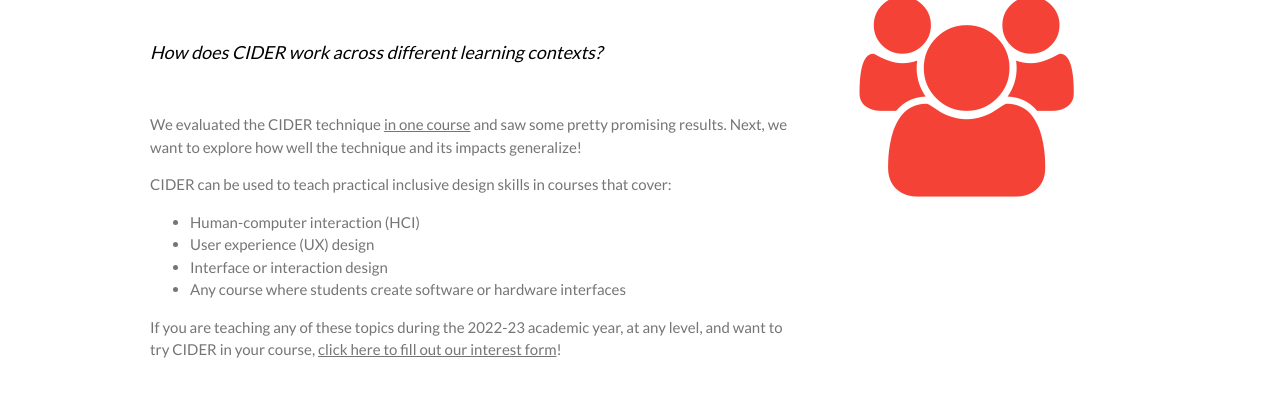
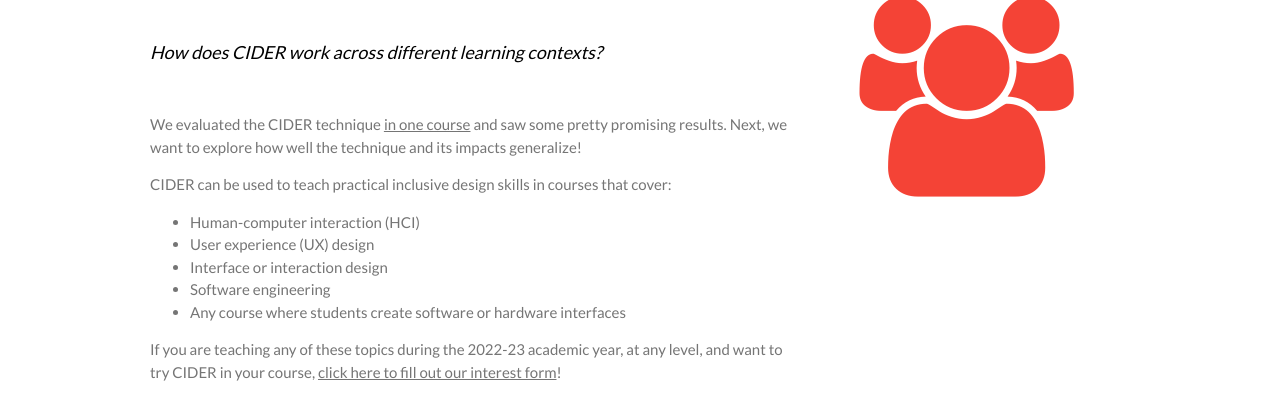
Before and after one commit to CIDER-design/CIDER-design.github.io, a plain HTML site: page 2022study.html in a window 1280 px wide. Shown: the part 650-1070 px from the top of the page. Drawn offline with nearby package versions, Linux system fonts and the light colour scheme.

Commit message:
add SE to list of viable courses

```diff
--- a/2022study.html
+++ b/2022study.html
@@ -57,6 +57,7 @@
           <li>Human-computer interaction (HCI)</li>
           <li>User experience (UX) design</li>
           <li>Interface or interaction design</li>
+          <li>Software engineering</li>
           <li>Any course where students create software or hardware interfaces</li>
         </ul>
       </p>
```
